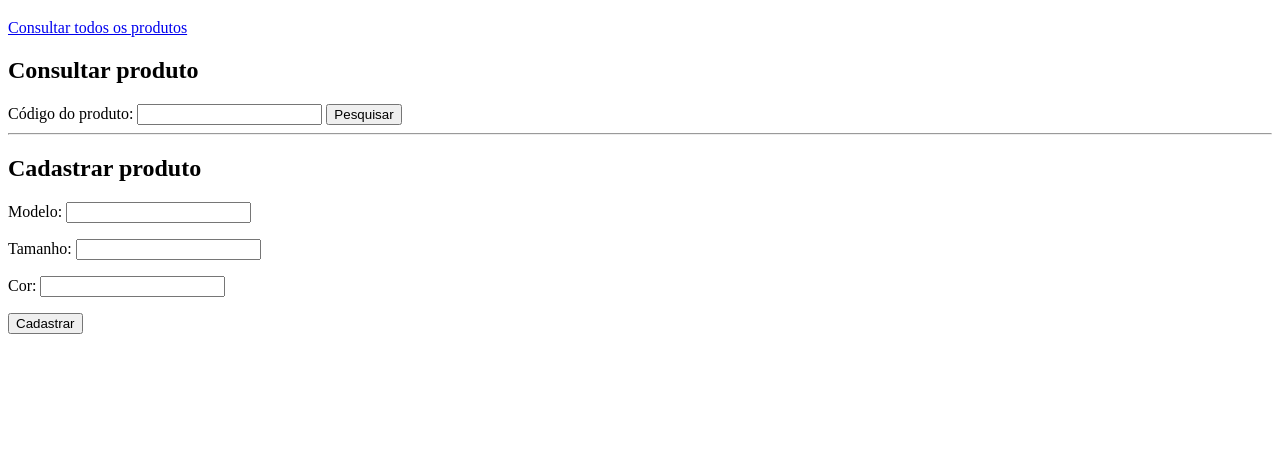
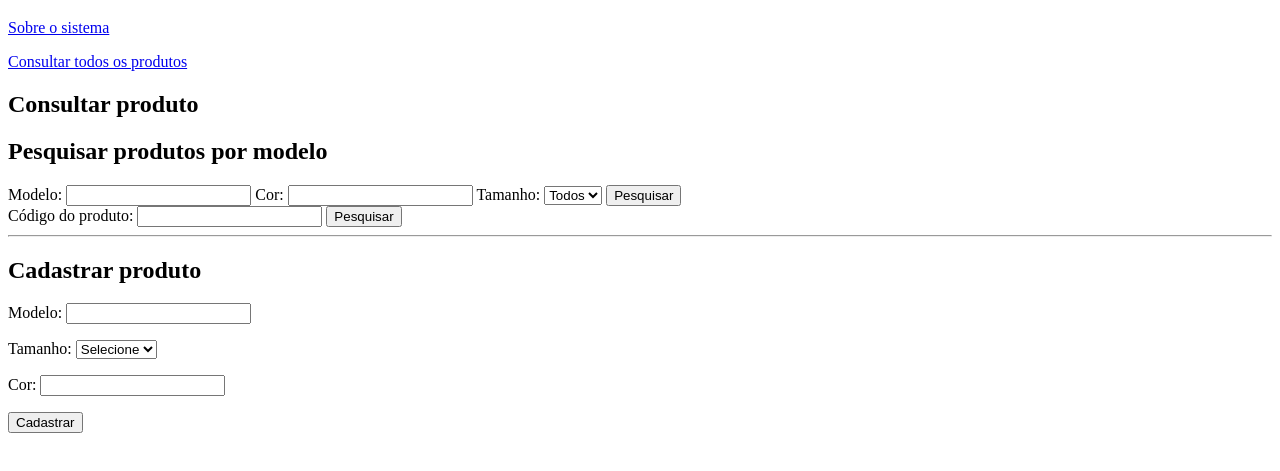
Before and after one commit to JoaoLaras/loja-clonia, a website: page index.html in a window 1280 px wide. Shown: the part 61-532 px from the top of the page. Drawn offline with Linux system fonts and the light colour scheme.

Commit message:
Adiciona filtros de produtos e organiza paginas HTML

```diff
--- a/index.html
+++ b/index.html
@@ -13,12 +13,53 @@
 <body>
     <h1>Loja Clonia</h1>
 
+            <!-- Abre a página Sobre do sistema. -->
+            <p>
+                <a href="/sobre">Sobre o sistema</a>
+            </p>
             <!-- Um link envia uma requisição GET para a rota /produtos. -->
             <p>
                 <a href="/produtos">Consultar todos os produtos</a>
             </p>
 
             <h2>Consultar produto</h2>
+
+            <h2>Pesquisar produtos por modelo</h2>
+
+            <!-- Envia o filtro pela URL para a rota /produtos. -->
+            <form action="/produtos" method="GET">
+
+                <label for="modeloFiltro">Modelo:</label>
+                <!-- name define o nome do parâmetro enviado ao servidor. -->
+                <input id="modeloFiltro" name="modelo" type="text">
+
+                <!-- Envia a cor junto com o filtro de modelo. -->
+                <label for="corFiltro">Cor:</label>
+                <input id="corFiltro" name="cor" type="text">
+
+                <!-- Envia o tamanho junto com o filtro de modelo. -->
+                <label for="tamanhoFiltro">Tamanho:</label>
+                <!--<input id="tamanhoFiltro" name="tamanho" type="text">-->
+
+                <!-- Vazio significa pesquisar todos os tamanhos. -->
+                <select id="tamanhoFiltro" name="tamanho">
+                    <option value="">Todos</option>
+                    <option value="P">P</option>
+                    <option value="M">M</option>
+                    <option value="G">G</option>
+                    <option value="GG">GG</option>
+                    <option value="40">40</option>
+                    <option value="42">42</option>
+                    <option value="44">44</option>
+                    <option value="46">46</option>
+                    <option value="48">48</option>
+                    <option value="50">50</option>
+                    <option value="52">52</option>
+                    <option value="54">54</option>
+                </select>
+
+                <button type="submit">Pesquisar</button>
+            </form>
 
             <!-- GET envia o código pela URL para consultar um produto. -->
             <form action="/buscar" method="GET">
@@ -37,17 +78,33 @@
             <form action="/cadastrar" method="POST">
                 <p>
                     <label for="modelo">Modelo:</label>
-                    <input id="modelo" name="modelo" type="text">
+                    <input id="modelo" name="modelo" type="text" required>
                 </p>
 
                 <p>
                     <label for="tamanho">Tamanho:</label>
-                    <input id="tamanho" name="tamanho" type="text">
+                    <!--<input id="tamanho" name="tamanho" type="text">-->
+                    <!-- Exige que o usuário escolha um tamanho para cadastrar. -->
+                    <select id="tamanho" name="tamanho" required>
+                        <option value="">Selecione</option>
+                        <option value="P">P</option>
+                        <option value="M">M</option>
+                        <option value="G">G</option>
+                        <option value="GG">GG</option>
+                        <option value="40">40</option>
+                        <option value="42">42</option>
+                        <option value="44">44</option>
+                        <option value="46">46</option>
+                        <option value="48">48</option>
+                        <option value="50">50</option>
+                        <option value="52">52</option>
+                        <option value="54">54</option>
+                    </select>
                 </p>
 
                 <p>
                     <label for="cor">Cor:</label>
-                    <input id="cor" name="cor" type="text">
+                    <input id="cor" name="cor" type="text" required>
                 </p>
 
                 <button type="submit">Cadastrar</button>
```
Also changed, not shown: servidor.js (+49 -34 lines), sobre.html (added, +31 -0 lines).
